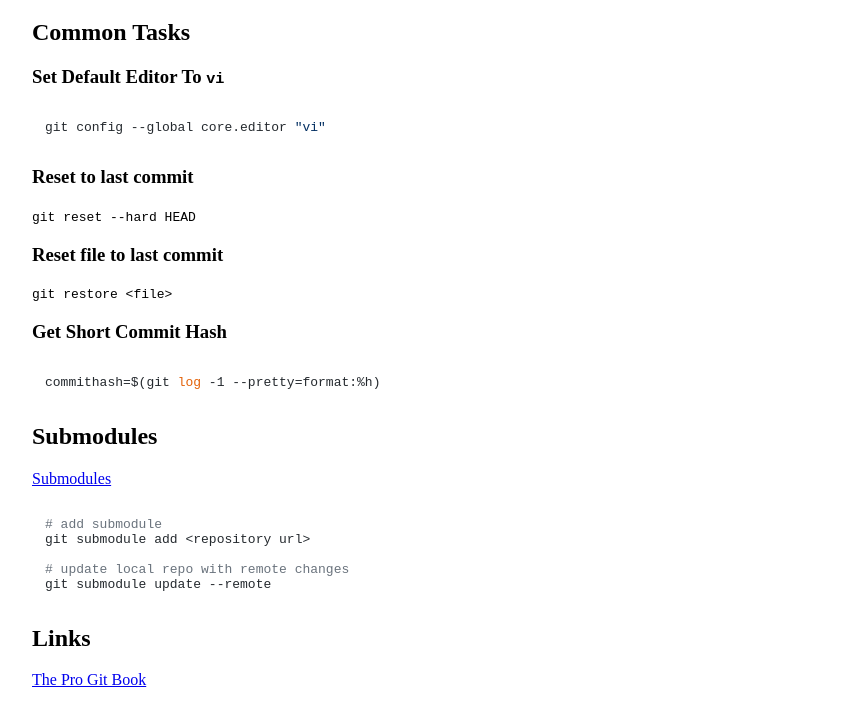
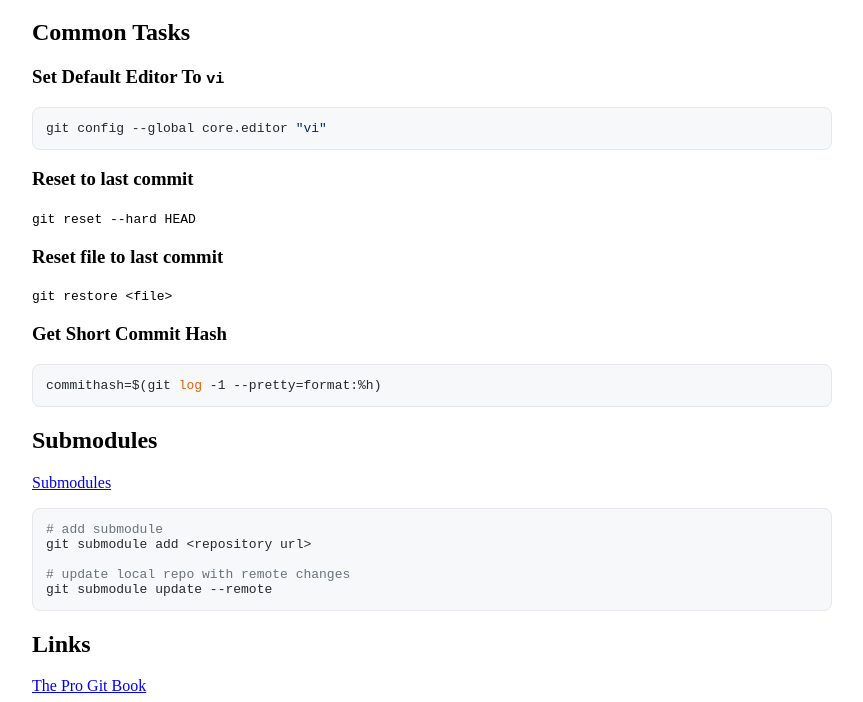
Before and after one commit to gue-ni/gnosis, an Eleventy site: page doc/git.md in a window 1280 px wide. Shown: the part 61-763 px from the top of the page, without its empty margins (208-1071 px from the left). Built offline with nearby package versions, Linux system fonts and the light colour scheme; Eleventy itself is replaced by a stand-in of ours; code samples lack their colours; files that its build step writes are made by us from their sources.

Commit message:
style update

```diff
--- a/_includes/layouts/base.njk
+++ b/_includes/layouts/base.njk
@@ -9,6 +9,12 @@
     body {
       max-width: 800px;
       margin: 0 auto;
+    }
+
+    code[class|="language"] {
+      border: 1px solid #E5E7EB;
+      border-radius: .5rem;
+      background-color: #F6F8FA;
     }
   </style>
 
```
